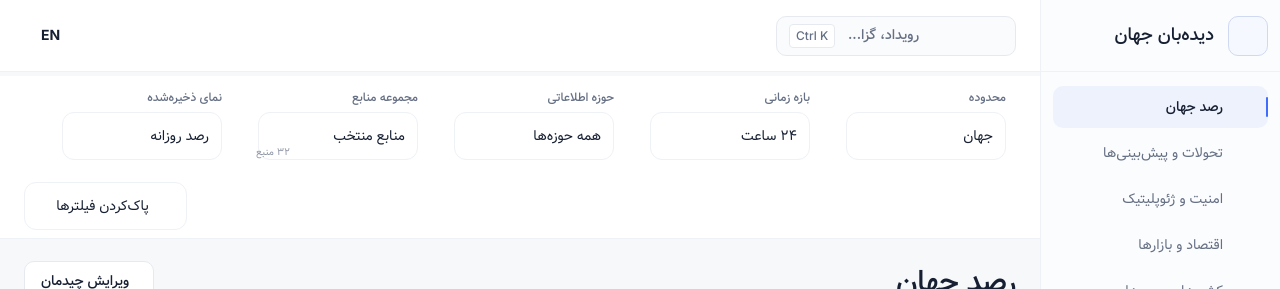
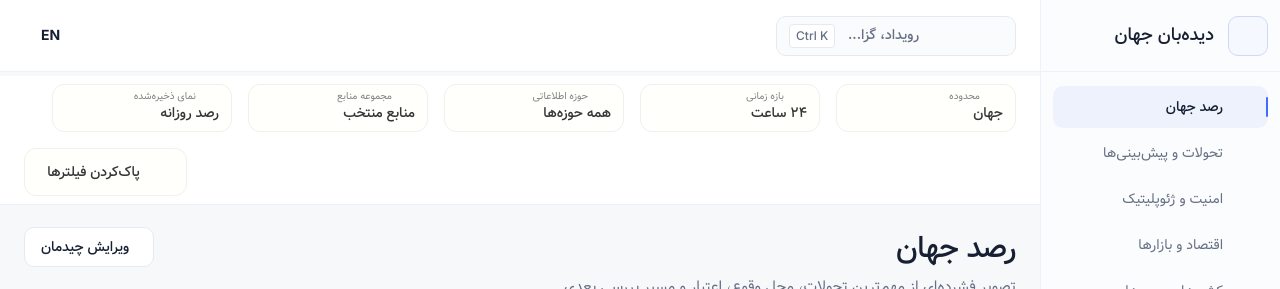
Before and after one commit to MohebaliDesign/Algonet-Didehban-Jahan, a React (Vite) app: page /world in a window 1280 px wide. Shown: the top 289 px of the page. Built offline with nearby package versions, Linux system fonts and the light colour scheme.

Commit message:
style(toolbar): match Figma filter composition exactly

```diff
--- a/src/styles/figma-context-toolbar.css
+++ b/src/styles/figma-context-toolbar.css
@@ -1,50 +1,59 @@
 /*
  * Context toolbar refinement based on Figma node 46:2098.
- * Component anatomy remains shadcn Field + FieldLabel + Select + SelectGroup + SelectItem.
- * Existing main-branch padding/margin rules remain authoritative.
+ * The visual composition mirrors the approved Figma controls while reusing
+ * the existing shadcn Field + Select implementation already in the product.
  */
 
 .context-bar {
-  align-items: flex-end;
+  align-items: center;
   gap: 16px;
   background: var(--surface);
 }
 
+/* Each filter is one 48px control. The FieldLabel is visually placed inside
+ * the trigger to match the Figma component: muted label above, value below. */
 .context-filter[data-slot='field'] {
+  position: relative;
   width: 180px;
-  min-width: 160px;
+  min-width: 180px;
   max-width: 180px;
-  flex: 0 1 180px;
-  gap: 6px;
+  flex: 0 0 180px;
+  gap: 0;
+  padding: 0;
   border: 0;
   background: transparent;
   box-shadow: none;
 }
 
 .context-filter-label[data-slot='field-label'] {
-  display: flex;
-  width: 100%;
-  min-height: 16px;
-  align-items: center;
-  justify-content: space-between;
-  gap: 8px;
-  color: var(--muted-foreground);
-  font-size: 12px;
-  font-weight: 500;
+  position: absolute;
+  z-index: 2;
+  inset-block-start: 7px;
+  inset-inline-end: 12px;
+  display: block;
+  width: calc(100% - 48px);
+  min-height: 12px;
+  overflow: hidden;
+  color: #818181;
+  font-size: 10px;
+  font-weight: 400;
   line-height: 1.2;
+  text-align: start;
+  text-overflow: ellipsis;
+  white-space: nowrap;
+  pointer-events: none;
 }
 
 .context-filter-label > span {
+  display: block;
   overflow: hidden;
   text-overflow: ellipsis;
   white-space: nowrap;
 }
 
+/* The compact source count is not part of the approved visible 48px control. */
 .context-filter-label small {
-  flex: none;
-  color: color-mix(in srgb, var(--muted-foreground) 72%, transparent);
-  font-size: 10px;
-  font-weight: 400;
+  display: none;
 }
 
 .context-filter [data-slot='select-trigger'] {
@@ -52,26 +61,53 @@
   min-width: 0;
   min-height: 48px;
   height: 48px;
-  border: 1px solid var(--border-subtle);
+  align-items: center;
+  gap: 8px;
+  padding: 16px 12px 5px;
+  border: 1px solid #f0f0f0;
   border-radius: 12px;
-  color: var(--foreground);
-  background: color-mix(in srgb, var(--surface) 99%, var(--surface-subtle));
+  color: #353535;
+  background: #fffffc;
   box-shadow: none;
   font-size: 14px;
-  font-weight: 400;
+  font-weight: 500;
+  line-height: 1.2;
   transition:
     border-color 140ms ease,
     background-color 140ms ease,
     box-shadow 140ms ease;
 }
 
+.context-filter [data-slot='select-value'] {
+  display: block;
+  min-width: 0;
+  overflow: hidden;
+  flex: 1;
+  color: #353535;
+  font-size: 14px;
+  font-weight: 500;
+  line-height: 1.2;
+  text-align: start;
+  text-overflow: ellipsis;
+  white-space: nowrap;
+}
+
+.context-filter [data-slot='select-trigger'] > [aria-hidden='true'],
+.context-filter [data-slot='select-trigger'] > svg {
+  width: 16px;
+  height: 16px;
+  flex: 0 0 16px;
+  color: #818181;
+  opacity: 1;
+}
+
 .context-filter [data-slot='select-trigger']:hover {
-  border-color: color-mix(in srgb, var(--foreground) 12%, var(--border-subtle));
-  background: var(--surface);
+  border-color: #e7e7e7;
+  background: #fffffc;
 }
 
 .context-filter [data-slot='select-trigger']:focus-visible {
-  border-color: color-mix(in srgb, var(--ring) 48%, var(--border-subtle));
+  border-color: color-mix(in srgb, var(--ring) 44%, #f0f0f0);
   box-shadow: 0 0 0 3px color-mix(in srgb, var(--ring) 8%, transparent);
   outline: 0;
 }
@@ -81,8 +117,8 @@
 }
 
 .context-filter [aria-invalid='true'] {
-  color: var(--foreground);
-  border-color: color-mix(in srgb, var(--destructive) 62%, var(--border));
+  color: #353535;
+  border-color: color-mix(in srgb, var(--destructive) 62%, #f0f0f0);
   box-shadow: 0 0 0 3px color-mix(in srgb, var(--destructive) 9%, transparent);
 }
 
@@ -92,38 +128,55 @@
   line-height: 1.4;
 }
 
+/* Reset control mirrors the Figma component: 163×48, 12px radius,
+ * 16px refresh glyph, quiet neutral border and no elevation. */
 .context-bar > [data-slot='button']:last-child {
   min-width: 163px;
+  width: 163px;
   min-height: 48px;
   height: 48px;
-  align-self: flex-end;
+  align-self: center;
   margin-inline-start: auto;
-  border: 1px solid var(--border-subtle);
+  gap: 8px;
+  border: 1px solid #f0f0f0;
   border-radius: 12px;
-  color: var(--foreground);
-  background: var(--surface);
+  color: #353535;
+  background: #fffffc;
   box-shadow: none;
   font-size: 14px;
-  font-weight: 400;
+  font-weight: 500;
+  line-height: 1.2;
 }
 
 .context-bar > [data-slot='button']:last-child:hover {
-  border-color: color-mix(in srgb, var(--foreground) 12%, var(--border-subtle));
-  background: color-mix(in srgb, var(--surface) 97%, var(--accent));
+  border-color: #e7e7e7;
+  background: #fffffc;
 }
 
-.context-bar > [data-slot='button']:last-child svg {
+.context-bar > [data-slot='button']:last-child svg,
+.context-bar > [data-slot='button']:last-child iconsax-icon {
   width: 16px;
   height: 16px;
+  flex: 0 0 16px;
+  color: #818181;
 }
 
 @media (max-width: 1200px) {
+  .context-bar {
+    overflow-x: auto;
+    scrollbar-width: thin;
+  }
+
   .context-filter[data-slot='field'] {
-    flex: 0 0 172px;
+    width: 172px;
+    min-width: 172px;
+    max-width: 172px;
+    flex-basis: 172px;
   }
 
   .context-bar > [data-slot='button']:last-child {
-    min-width: 132px;
+    min-width: 150px;
+    width: 150px;
   }
 }
 
@@ -132,13 +185,14 @@
     align-items: stretch;
   }
 
-  .context-filter[data-slot='field'] {
+  .context-bar.open .context-filter[data-slot='field'] {
     width: auto;
+    min-width: min(100%, 180px);
     max-width: none;
     flex: 1 1 180px;
   }
 
-  .context-bar > [data-slot='button']:last-child {
+  .context-bar.open > [data-slot='button']:last-child {
     min-width: 0;
     width: auto;
     margin-inline-start: 0;
```
